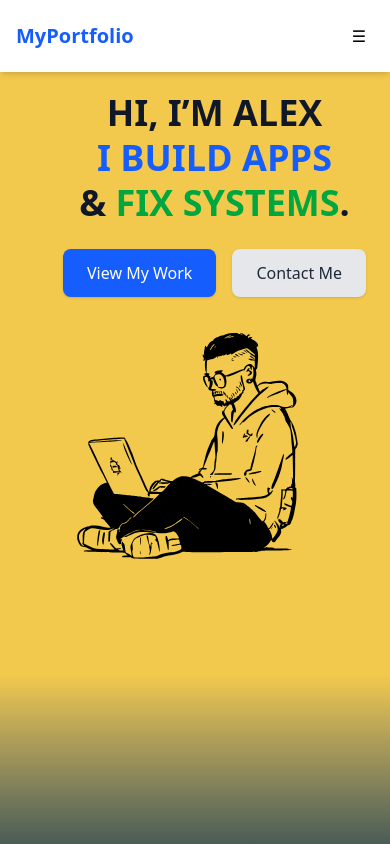
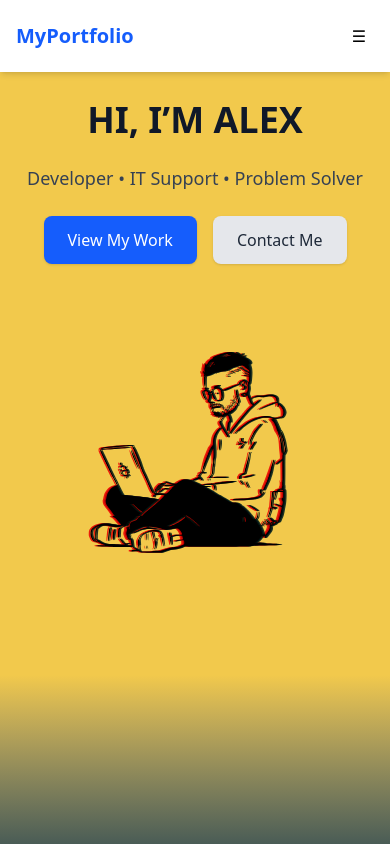
Before and after one commit to swirly-way/personal-portfolio, a React (Vite) app in the folder my-portfolio/: page / in a window 390 px wide. Shown: the top 844 px of the page. Built offline with nearby package versions, Linux system fonts and the light colour scheme.

Commit message:
Improve hero layout and add glitch effect
- Adjusted heading and CTA positioning for better balance with hero image
- Integrated Framer Motion for animations
- Implemented glitch effect by stacking 3 images with 2 animated layers

```diff
--- a/my-portfolio/src/components/Hero.jsx
+++ b/my-portfolio/src/components/Hero.jsx
@@ -1,4 +1,7 @@
+import { motion } from "framer-motion";
 import heroImage from "../assets/heroImage.svg";
+
+const MotionImg = motion.img;
 
 export default function Hero() {
   return (
@@ -6,15 +9,14 @@ export default function Hero() {
       id="hero"
       className="h-[80dvh] flex items-center bg-brand-yellow px-6"
     >
-      <div className="container mx-auto flex flex-col md:flex-row items-center justify-between max-w-6xl">
-        <div className="flex-1 max-w-2xl space-y-6 text-center md:text-left ml-auto">
-          <h1 className="text-4xl md:text-6xl font-bold text-gray-900 leading-tight">
-            HI, I’M ALEX <br />
-            <span className="text-blue-600">
-              I BUILD APPS <br />
-            </span>
-            &<span className="text-green-600"> FIX SYSTEMS</span>.
+      <div className="container mx-auto flex flex-col md:flex-row items-center justify-between max-w-6xl space-y-8 md:space-y-0">
+        <div className="flex-1 max-w-xl space-y-6 text-center md:text-left mx-auto md:mx-0 md:pl-8">
+          <h1 className="text-4xl md:text-6xl font-bold text-gray-900">
+            HI, I’M ALEX
           </h1>
+          <p className="text-lg text-gray-700">
+            Developer • IT Support • Problem Solver
+          </p>
 
           <div className="flex justify-center md:justify-start space-x-4">
             <a
@@ -32,12 +34,41 @@ export default function Hero() {
           </div>
         </div>
 
-        <div className="flex-1 flex justify-center md:pl-[10%]">
-          <img
-            src={heroImage}
-            alt="Hero visual"
-            className="w-72 md:w-96 object-contain"
-          />
+        <div className="flex-1 flex justify-center md:pl-[10%] mt-6 md:mt-0">
+          <div className="relative w-64 sm:w-72 md:w-96">
+            <MotionImg
+              src={heroImage}
+              alt="Hero visual"
+              className="w-full object-contain relative z-10"
+            />
+
+            <MotionImg
+              src={heroImage}
+              alt=""
+              className="w-full object-contain absolute top-0 right-0 z-20 opacity-5"
+              style={{ filter: "drop-shadow(-3px 0 red)" }}
+              animate={{ x: [-2, 2, -1, 1, 0], opacity: [0, 1, 0.3, 1, 0] }}
+              transition={{
+                duration: 0.6,
+                repeat: Infinity,
+                repeatType: "loop",
+                repeatDelay: 5.5,
+              }}
+            />
+            <MotionImg
+              src={heroImage}
+              alt=""
+              className="w-full object-contain absolute top-0 left-0 z-30 opacity-5"
+              style={{ filter: "drop-shadow(3px 0 cyan)" }}
+              animate={{ x: [2, -2, 1, -1, 0], opacity: [0.5, 0, 1, 0.2, 0] }}
+              transition={{
+                duration: 0.6,
+                repeat: Infinity,
+                repeatType: "loop",
+                repeatDelay: 5.5,
+              }}
+            />
+          </div>
         </div>
       </div>
     </section>
```
Also changed, not shown: my-portfolio/package.json (+4 -3 lines), 1 other file (tests, documents, lock files or other folders).
